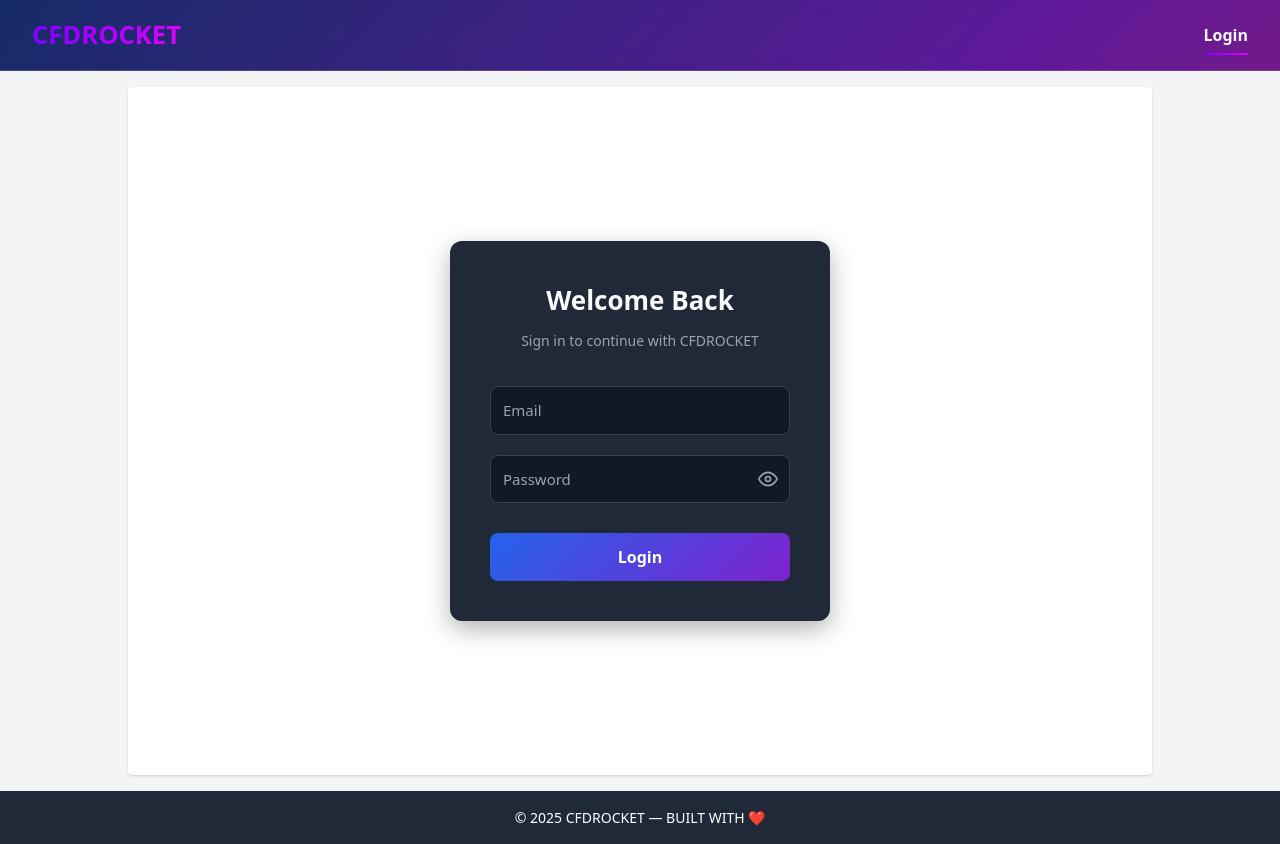
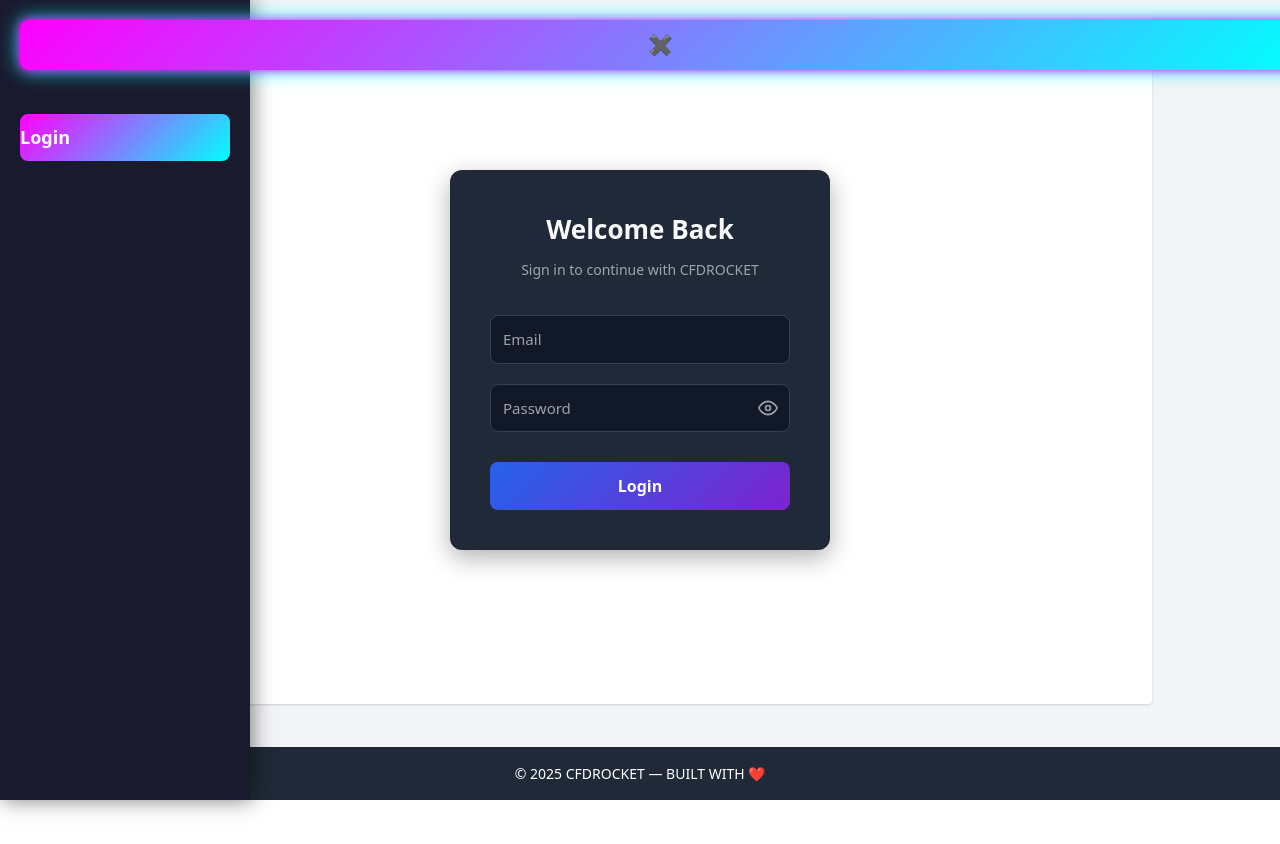
Before and after one commit to leeio01/CFDRocket, a React (Vite) app in the folder frontend/: page / in a window 1280 px wide. After the commit the page ends 800 px from the top, so only its background shows below. Built offline with nearby package versions, Linux system fonts and the light colour scheme; no server answers.

Commit message:
fix userbot crasing error

```diff
--- a/frontend/src/App.css
+++ b/frontend/src/App.css
@@ -296,3 +296,33 @@ ul li:hover {
   display: flex;
   align-items: center;      /* align text vertically with checkbox */
 }
+/* Sidebar hover effect */
+.sidebar-link:hover {
+  background: rgba(255, 255, 255, 0.1);
+}
+
+.active-sidebar-link {
+  background: linear-gradient(135deg, #ff00ff, #00ffff);
+  color: #fff !important;
+}
+
+/* Optional: animate hamburger */
+.hamburger:hover {
+  transform: scale(1.1);
+  transition: transform 0.2s ease;
+}
+/* Sidebar hover effect */
+.sidebar-link:hover {
+  background: rgba(255, 255, 255, 0.1);
+}
+
+.active-sidebar-link {
+  background: linear-gradient(135deg, #ff00ff, #00ffff);
+  color: #fff !important;
+}
+
+/* Hamburger hover animation */
+.hamburger:hover {
+  transform: scale(1.1);
+  transition: transform 0.2s ease;
+}
--- a/frontend/src/components/Navbar.jsx
+++ b/frontend/src/components/Navbar.jsx
@@ -1,76 +1,126 @@
 // Navbar.jsx
-import React from "react";
+import React, { useState, useEffect } from "react";
 import { NavLink, useNavigate } from "react-router-dom";
 import "../App.css";
 
 export default function Navbar() {
   const navigate = useNavigate();
   const token = localStorage.getItem("token");
+  const [open, setOpen] = useState(true); // sidebar open state
+  const [isMobile, setIsMobile] = useState(false);
+
+  // Detect screen size
+  useEffect(() => {
+    const handleResize = () => setIsMobile(window.innerWidth < 768);
+    handleResize();
+    window.addEventListener("resize", handleResize);
+    return () => window.removeEventListener("resize", handleResize);
+  }, []);
 
   function handleLogout() {
     localStorage.removeItem("token");
-    navigate("/"); // go back to login
+    navigate("/");
   }
 
+  const links = token
+    ? [
+        { path: "/dashboard", label: "Dashboard" },
+        { path: "/wallets", label: "Wallets" },
+        { path: "/kyc", label: "KYC" },
+        { path: "/deposit", label: "Deposit" },
+        { path: "/withdraw", label: "Withdraw" },
+        { path: "/transactions", label: "Transactions" },
+      ]
+    : [{ path: "/", label: "Login" }];
+
   return (
-    <header>
-      <h1>CFDROCKET</h1>
-      <nav className="nav-links">
-        {!token ? (
-          // If not logged in → only show Home/Login
     <>
+      {/* Hamburger button */}
+      <button
+        className="hamburger"
+        onClick={() => setOpen(!open)}
+        style={{
+          position: "fixed",
+          top: 20,
+          left: 20,
+          zIndex: 1001,
+          background: "linear-gradient(135deg, #ff00ff, #00ffff)",
+          border: "none",
+          padding: "10px 12px",
+          borderRadius: "8px",
+          cursor: "pointer",
+          color: "#fff",
+          fontSize: "20px",
+          boxShadow: "0 0 10px #ff00ff, 0 0 20px #00ffff",
+        }}
+      >
+        {open ? "✖" : "☰"}
+      </button>
+
+      {/* Sidebar */}
+      <aside
+        className={`sidebar ${open ? "open" : ""}`}
+        style={{
+          position: "fixed",
+          top: 0,
+          left: open ? 0 : "-250px",
+          height: "100%",
+          width: "250px",
+          background: "#1a1a2e",
+          boxShadow: "2px 0 20px rgba(0,0,0,0.5)",
+          display: "flex",
+          flexDirection: "column",
+          padding: "40px 20px",
+          gap: "20px",
+          transition: "left 0.3s ease",
+          zIndex: 1000,
+        }}
+      >
+        <h2 style={{ color: "#fff", textAlign: "center", marginBottom: "30px" }}>
+          CFDROCKET
+        </h2>
+
+        {links.map((link) => (
           <NavLink
-              to="/"
-              className={({ isActive }) => (isActive ? "active" : "")}
+            key={link.path}
+            to={link.path}
+            className={({ isActive }) =>
+              isActive ? "active-sidebar-link" : "sidebar-link"
+            }
+            style={{
+              color: "#fff",
+              fontWeight: 600,
+              fontSize: "18px",
+              textDecoration: "none",
+              padding: "10px 0",
+              borderRadius: "8px",
+              transition: "all 0.2s ease",
+            }}
+            onClick={() => isMobile && setOpen(false)}
           >
-              Login
+            {link.label}
           </NavLink>
-          </>
-        ) : (
-          // If logged in → show all links
-          <>
-            <NavLink
-              to="/dashboard"
-              className={({ isActive }) => (isActive ? "active" : "")}
+        ))}
+
+        {token && (
+          <button
+            onClick={handleLogout}
+            style={{
+              marginTop: "auto",
+              padding: "10px",
+              borderRadius: "8px",
+              border: "none",
+              background: "linear-gradient(135deg, #ff00ff, #00ffff)",
+              color: "#fff",
+              fontWeight: 600,
+              cursor: "pointer",
+              boxShadow: "0 0 10px #ff00ff, 0 0 20px #00ffff",
+            }}
           >
-              Dashboard
-            </NavLink>
-            <NavLink
-              to="/wallets"
-              className={({ isActive }) => (isActive ? "active" : "")}
-            >
-              Wallets
-            </NavLink>
-            <NavLink
-              to="/kyc"
-              className={({ isActive }) => (isActive ? "active" : "")}
-            >
-              KYC
-            </NavLink>
-            <NavLink
-              to="/deposit"
-              className={({ isActive }) => (isActive ? "active" : "")}
-            >
-              Deposit
-            </NavLink>
-            <NavLink
-              to="/withdraw"
-              className={({ isActive }) => (isActive ? "active" : "")}
-            >
-              Withdraw
-            </NavLink>
-            <NavLink
-              to="/transactions"
-              className={({ isActive }) => (isActive ? "active" : "")}
-            >
-              Transactions
-            </NavLink>
-            <button onClick={handleLogout} style={{ marginLeft: "20px" }}>
             Logout
           </button>
+        )}
+      </aside>
     </>
-        )}
-      </nav>
-    </header>
   );
 }
```
Also changed, not shown: 1 other file (tests, documents, lock files or other folders). Lines whose indentation alone changed are shown as unchanged.
